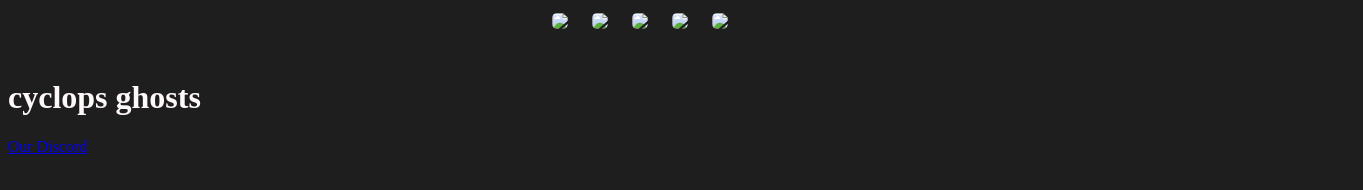
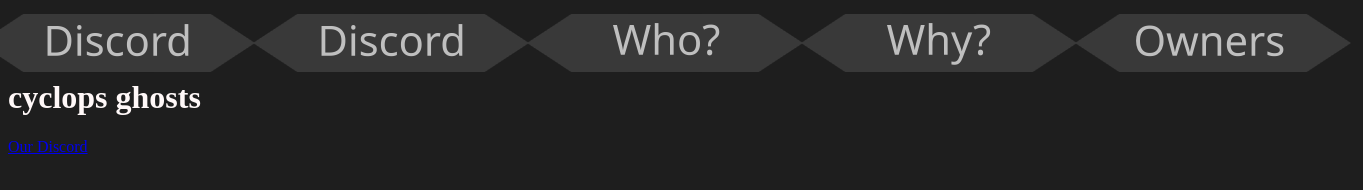
Before and after one commit to Cyclops-Ghosts/Cyclops-Ghosts, a plain HTML site: page index.html in a window 1280 px wide. Shown: the whole page, 1363 px wide, since content can reach past the window. Drawn offline with Linux system fonts and the light colour scheme.

Commit message:
fixed some shi

```diff
--- a/index.html
+++ b/index.html
@@ -47,23 +47,23 @@ transition: 1s ;
 <div class="tabs">
 
 <div class="tab_buttons">
-    <img src="home.png">
+    <img src="stuff/home.png">
 
 </div>
 <div class="tab_buttons">
-    <img src="Discord.png">
+    <img src="stuff/Discord.png">
 
 </div>
 <div class="tab_buttons">
-    <img src="who.png">
+    <img src="stuff/who.png">
 
 </div>
 <div class="tab_buttons">
-    <img src="why.png">
+    <img src="stuff/why.png">
 
 </div>
 <div class="tab_buttons">
-    <img src="owners.png">
+    <img src="stuff/owners.png">
 
 </div>
 
```
